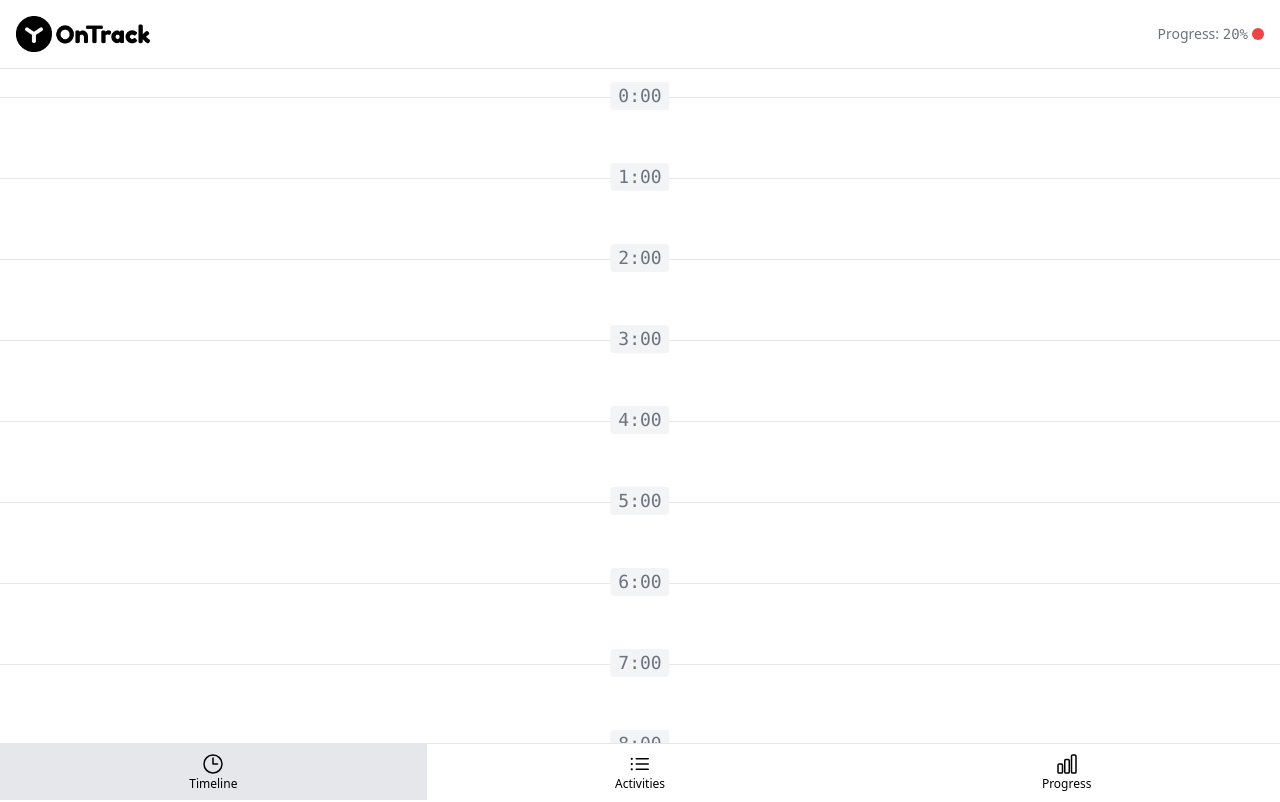
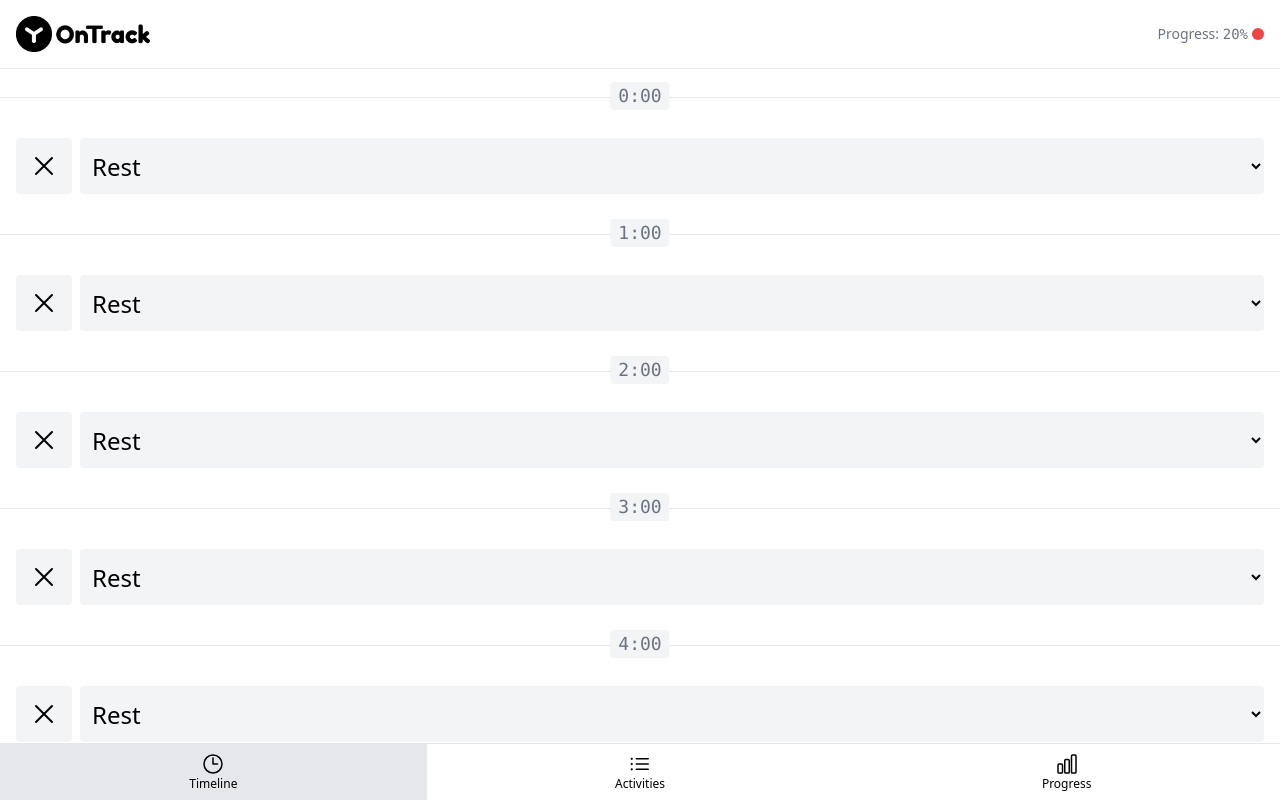
Before and after one commit to anlapaev/ontrack, a Vue app: page /#timeline in a window 1280 px wide. Shown: the top 802 px of the page. Built offline with nearby package versions, Linux system fonts and the light colour scheme.

Commit message:
16. Drop-down lists

```diff
--- a/src/App.vue
+++ b/src/App.vue
@@ -1,7 +1,7 @@
 <script setup>
 import { ref, onMounted } from 'vue'
 import { PAGE_TIMELINE, PAGE_ACTIVITIES, PAGE_PROGRESS } from '@/constans'
-import { normalizePageHash } from '@/functions'
+import { normalizePageHash, generateTimelineItems } from '@/functions'
 import TheHeader from '@/components/TheHeader.vue'
 import TheNav from '@/components/TheNav.vue'
 import TheTimeline from './pages/TheTimeline.vue'
@@ -9,8 +9,9 @@
 import TheProgress from './pages/TheProgress.vue'
 
 
+
 const currentPage = ref(normalizePageHash())
-
+const timelineItems = generateTimelineItems()
 
 
 onMounted(() => {
@@ -30,7 +31,7 @@
         @go-to-progress="goTo(PAGE_PROGRESS)"
     />
     <main class="flex flex-grow flex-col">
-        <TheTimeline v-show="currentPage === PAGE_TIMELINE" />
+        <TheTimeline v-show="currentPage === PAGE_TIMELINE" :timeline-items="timelineItems" />
         <TheActivities v-show="currentPage === PAGE_ACTIVITIES" />
         <TheProgress v-show="currentPage === PAGE_PROGRESS" />
     </main>
--- a/src/components/TimelineItem.vue
+++ b/src/components/TimelineItem.vue
@@ -1,4 +1,6 @@
 <script setup>
+import { XMarkIcon } from '@heroicons/vue/24/outline'
+
 const props = defineProps(['timelineItem'])
 
 const hourLinkClasses = [
@@ -7,10 +9,29 @@
         ? 'bg-purple-900 font-black text-white'
         : 'bg-gray-100 text-gray-500'
 ]
+
+const options = [
+    { value: 1, label: 'Coding' },
+    { value: 2, label: 'Reading' },
+    { value: 3, label: 'Training' },
+]
 </script>
 
 <template>
     <li class="relative flex flex-col gap-2 border-t border-gray-200 px-4 py-10">
         <a href="#" :class="hourLinkClasses">{{ timelineItem.hour }}:00</a>
+        <div class="flex gap-2">
+            <button
+                class="rounded bg-gray-100 p-3 enabled:hover:bg-gray-200 disabled:cursor-not-allowed disabled:opacity-50"
+            >
+                <XMarkIcon class="h-8" />
+            </button>
+            <select name="" id="" class="trancate w-full rounded bg-gray-100 px-2 py-1 text-2xl">
+                <option selected disabled value="">Rest</option>
+                <option v-for="{ value, label } in options" :key="value" :value="value">
+                    {{ label }}
+                </option>
+            </select>
+        </div>
     </li>
 </template>
--- a/src/pages/TheTimeline.vue
+++ b/src/pages/TheTimeline.vue
@@ -1,7 +1,7 @@
 <script setup>
-import { generateTimelineItems } from '@/functions'
 import TimelineItem from '@/components/TimelineItem.vue'
-const timelineItems = generateTimelineItems()
+
+defineProps(['timelineItems'])
 </script>
 
 <template>
```
